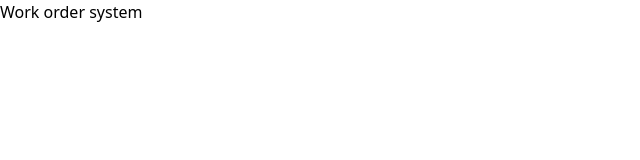
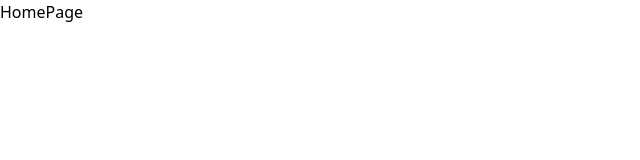
Before and after one commit to FIDELIS-TUWEI/fidelis-tuwei-portfolio, a React (Vite) app: page / in a window 1280 px wide. Shown: the top 160 px of the page, without its empty margins (0-640 px from the left). Built offline with nearby package versions, Linux system fonts and the light colour scheme.

Commit message:
Navbar import

```diff
--- a/src/App.jsx
+++ b/src/App.jsx
@@ -1,8 +1,9 @@
+import { HomePage } from "./pages";
 
 const App = () => {
   return (
     <div>
-      Work order system
+      <HomePage />
     </div>
   )
 };
```
